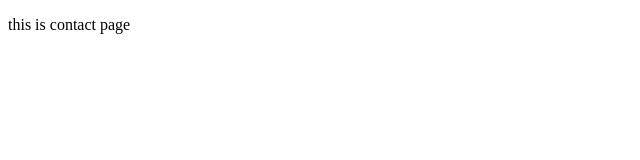
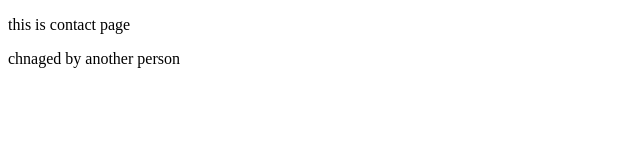
Before and after one commit to Harshil-Vaghasiya/html-repo, a plain HTML site: page contact.html in a window 1280 px wide. Shown: the whole page, without its empty margins (0-640 px from the left). Drawn offline with Linux system fonts and the light colour scheme.

Commit message:
another person commit

```diff
--- a/contact.html
+++ b/contact.html
@@ -6,5 +6,6 @@
 </head>
 <body>
 <p>this is contact page</p>
+  <p>chnaged by another person</p>
 </body>
 </html>
```
